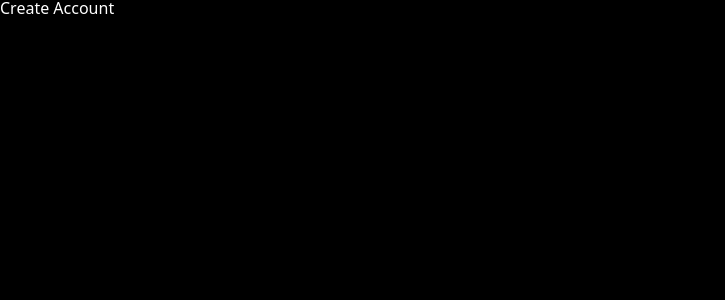
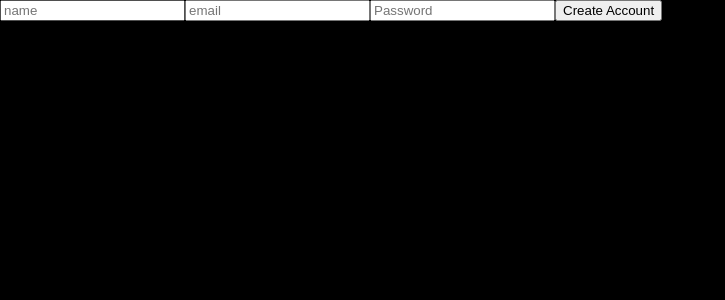
Before and after one commit to YoonKeumJae/twitter-clone, a React (Create React App) app: page /create-account in a window 1280 px wide. Shown: the top 300 px of the page, without its empty margins (0-725 px from the left). Built offline with nearby package versions, Linux system fonts and the light colour scheme.

Commit message:
[Feature] firebase auth 기능 추가, 회원가입 화면 수정

```diff
--- a/src/App.js
+++ b/src/App.js
@@ -7,6 +7,7 @@
 import CreateAccount from "./routes/CreateAccount";
 import LoadingScreen from "./components/LoadingScreen";
 import GlobalStyles from "./styles/GlobalStyles";
+import { auth } from "./firebase";
 
 const router = createBrowserRouter([
   {
@@ -37,7 +38,8 @@
   const [isLoading, setIsLoading] = useState(true);
   const init = async () => {
     //wait for firebase
-    setTimeout(() => setIsLoading(false), 2000);
+    await auth.authStateReady();
+    setIsLoading(false);
   };
 
   useEffect(() => {
--- a/src/firebase.js
+++ b/src/firebase.js
@@ -1,5 +1,5 @@
 import { initializeApp } from "firebase/app";
-import { getAnalytics } from "firebase/analytics";
+import { getAuth } from "firebase/auth";
 
 const firebaseConfig = {
   apiKey: "AIzaSyCqh2s54gCRXLs6gro4_nK6xK0oc9evZUQ",
@@ -11,5 +11,7 @@
   measurementId: "G-BT1ZZD900V",
 };
 
+//create firebase app with configuration options
 const app = initializeApp(firebaseConfig);
-const analytics = getAnalytics(app);
+//create auth instance for the app and export it
+export const auth = getAuth(app);
--- a/src/routes/CreateAccount.js
+++ b/src/routes/CreateAccount.js
@@ -1,8 +1,19 @@
+import styled from "styled-components";
+
+const Wrapper = styled.div``;
+const Form = styled.form``;
+const Input = styled.input``;
+
 const CreateAccount = () => {
   return (
-    <>
-      <h1>Create Account</h1>
-    </>
+    <Wrapper>
+      <Form>
+        <Input name="name" placeholder="name" type="text" required />
+        <Input name="email" placeholder="email" type="email" required />
+        <Input name="password" placeholder="Password" type="password" required />
+        <Input type="submit" value="Create Account" />
+      </Form>
+    </Wrapper>
   );
 };
 export default CreateAccount;
```
